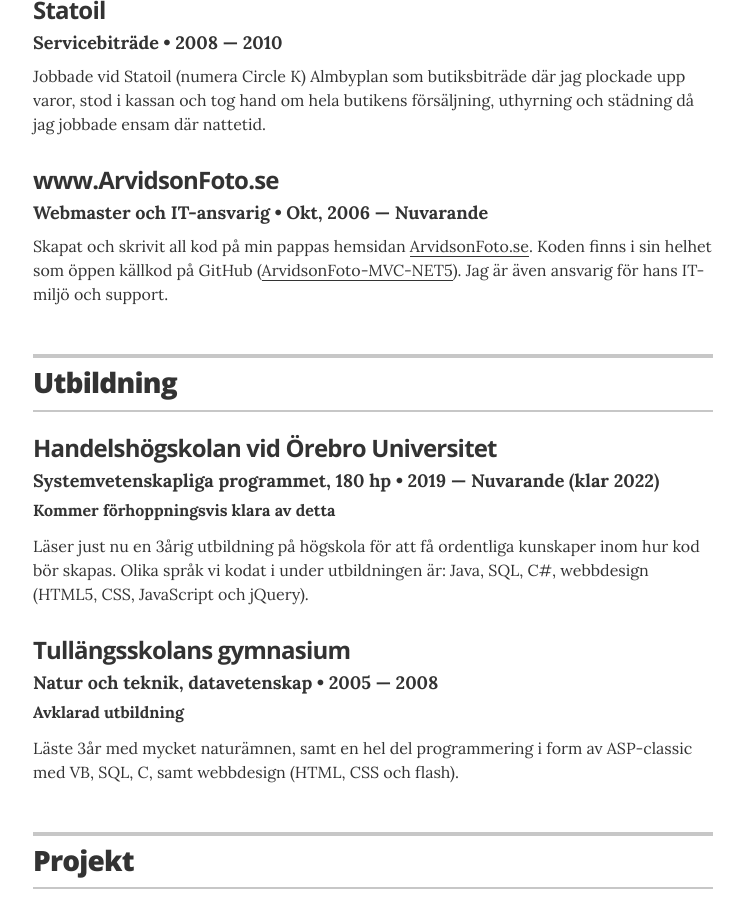
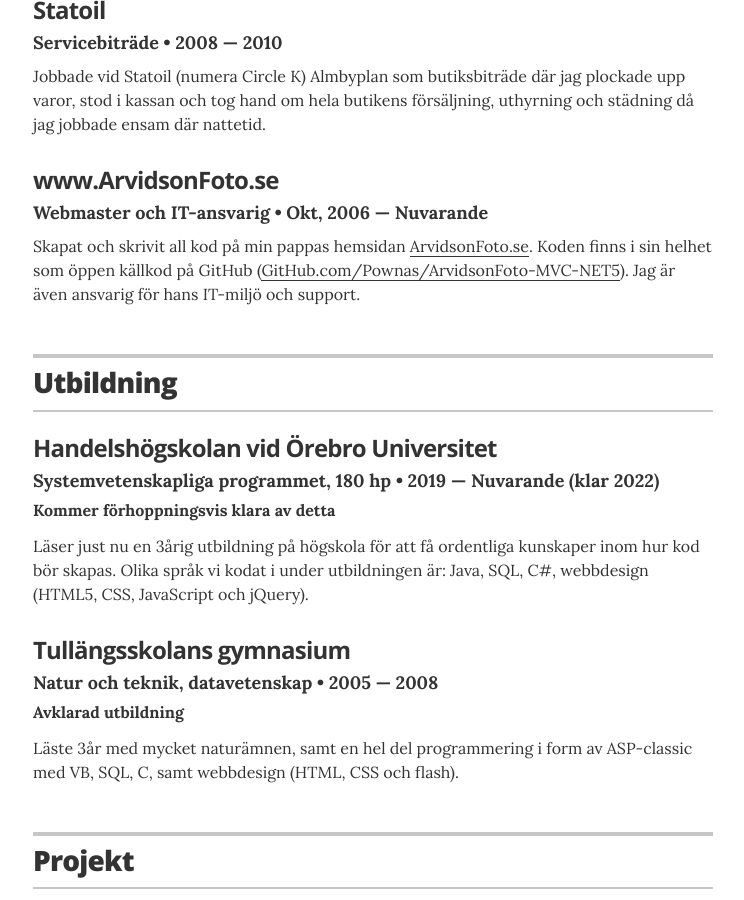
Before and after one commit to pownas/CV, a Jekyll site: the page built from index.html, in a window 1280 px wide and 900 px high, scrolled down 1178 px. Shown: the whole window, without its empty margins (267-1011 px from the left). Built offline with Jekyll 4.4.1, drawn with Linux system fonts in a browser that asks for light colours.

Commit message:
Uppdaterat tillbaka print-grejerna

```diff
--- a/_data/experience.yml
+++ b/_data/experience.yml
@@ -27,4 +27,4 @@
 - company: www.ArvidsonFoto.se
   position: Webmaster och IT-ansvarig
   duration: Okt, 2006 &mdash; Nuvarande
-  summary: Skapat och skrivit all kod på min pappas hemsidan <a href="https://arvidsonfoto.se/">ArvidsonFoto.se</a>. Koden finns i sin helhet som öppen källkod på GitHub (<a href="https://github.com/pownas/ArvidsonFoto-MVC-NET5" class="no-print">ArvidsonFoto-MVC-NET5</a><a href="https://github.com/pownas/ArvidsonFoto-MVC-NET5" class="print-only">https://github.com/pownas/ArvidsonFoto-MVC-NET5</a>). Jag är även ansvarig för hans IT-miljö och support.
+  summary: Skapat och skrivit all kod på min pappas hemsidan <a href="https://arvidsonfoto.se/">ArvidsonFoto.se</a>. Koden finns i sin helhet som öppen källkod på GitHub (<a href="https://github.com/pownas/ArvidsonFoto-MVC-NET5">GitHub.com/Pownas/ArvidsonFoto-MVC-NET5</a>). Jag är även ansvarig för hans IT-miljö och support.
```
